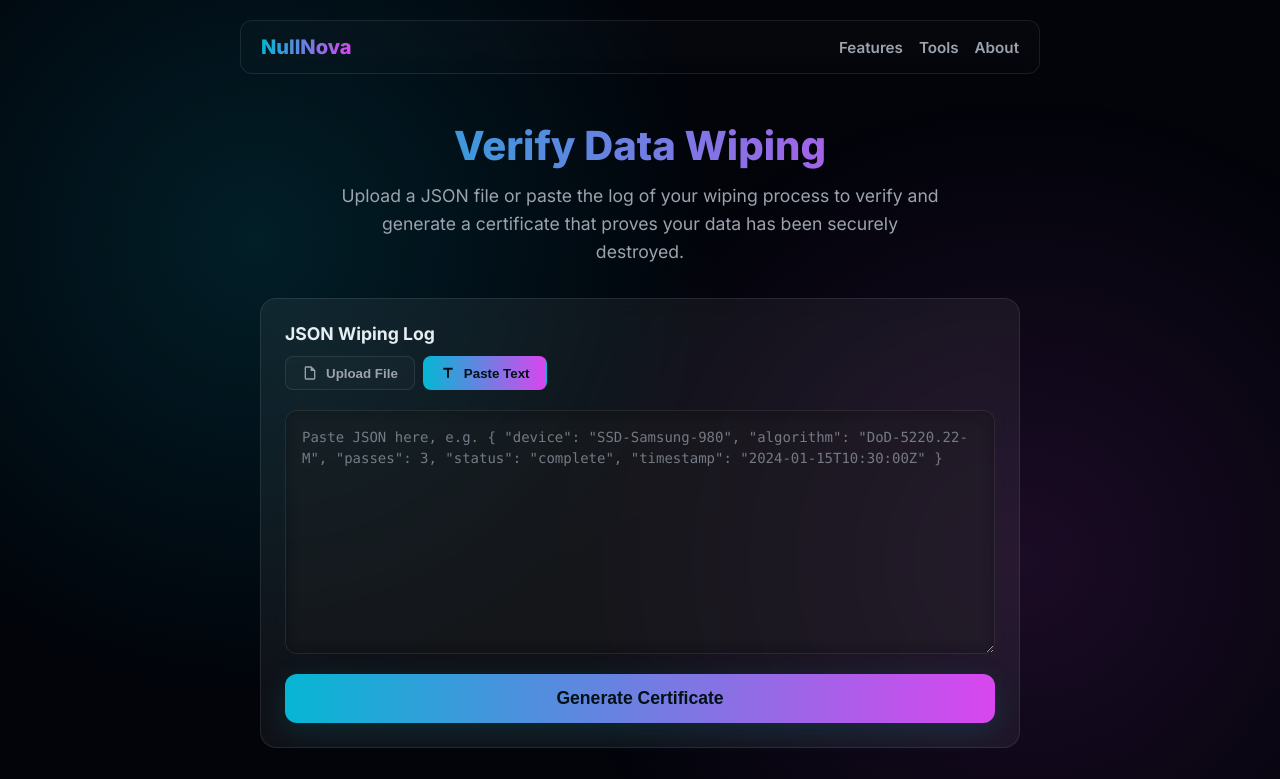
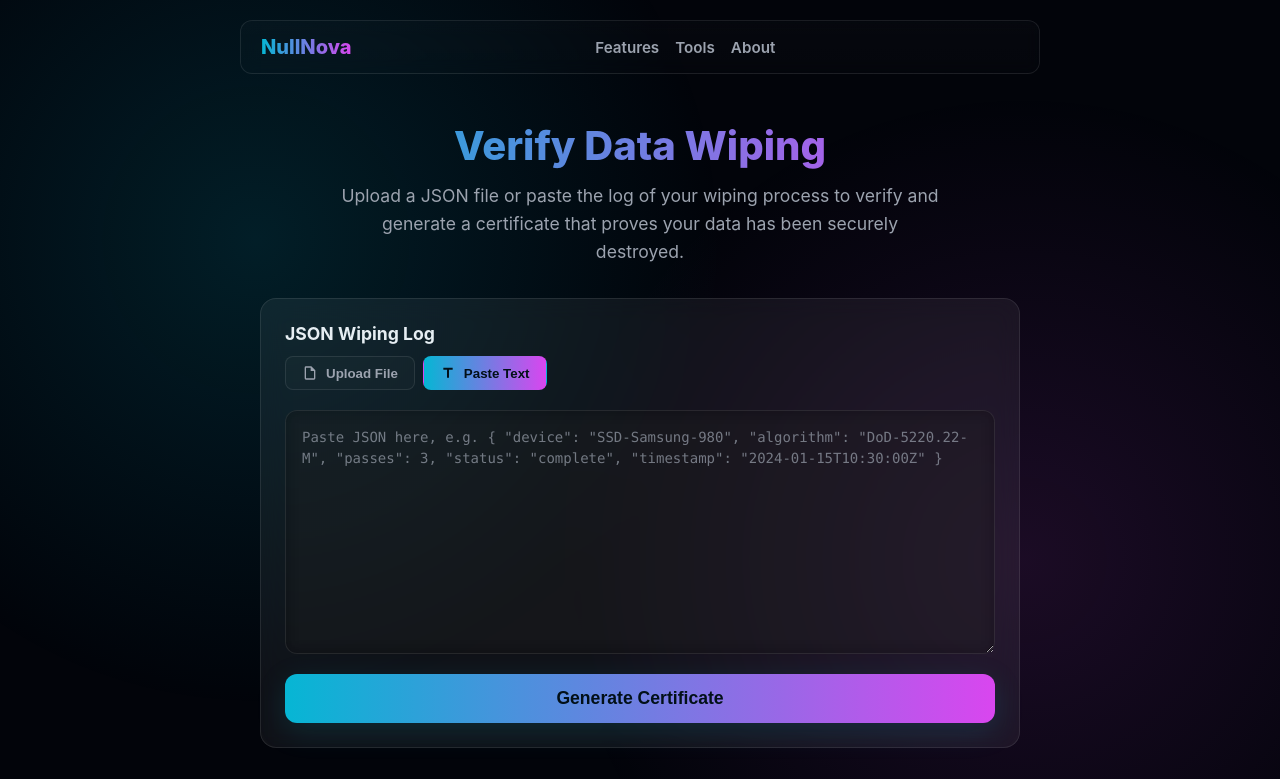
Before and after one commit to kryzhh/nullnova, a React (Create React App) app: page /verify in a window 1280 px wide. Shown: the top 779 px of the page. Built offline with nearby package versions, Linux system fonts and the light colour scheme; no server answers.

Commit message:
fixed css issue

```diff
--- a/src/components/verifypage.js
+++ b/src/components/verifypage.js
@@ -1,4 +1,7 @@
 import React, { useState, useEffect } from "react";
+import { Link } from 'react-router-dom';
+import { SignedIn, SignedOut, SignInButton, UserButton } from "@clerk/clerk-react";
+import { useUser } from "@clerk/clerk-react";
 
 // SVG Icons
 const IconUpload = ({ size = 20 }) => (
@@ -14,8 +17,8 @@ const IconText = ({ size = 20 }) => (
 );
 
 const VerifyPage = () => {
+  const { user } = useUser();
   const [jsonInput, setJsonInput] = useState("");
-  const [certificate, setCertificate] = useState(null);
   const [inputMode, setInputMode] = useState("text");
   const [isDragging, setIsDragging] = useState(false);
   const [status, setStatus] = useState("");
@@ -49,27 +52,15 @@ const VerifyPage = () => {
         setStatus("Certificate generated successfully!");
         setIsGenerating(false);
 
-        // Handle the API response - adjust based on your Lambda function's response format
-        if (data.downloadUrl) {
-          setDownloadUrl(data.downloadUrl);
+        if (data.download_url) {
+          setDownloadUrl(data.download_url);
         }
-
-        // Create local certificate object for display
-        const cert = {
-          title: "NullNova Data Wiping Certificate",
-          timestamp: new Date().toLocaleString(),
-          details: JSON.parse(jsonData),
-          certificateId: data.certificateId || `CERT-${Date.now()}`,
-          apiResponse: data,
-        };
-        setCertificate(cert);
       })
       .catch((error) => {
         console.error("Error generating certificate:", error);
         setStatus("Error generating certificate. Please try again.");
         setIsGenerating(false);
 
-        // Show error message to user
         alert(`Failed to generate certificate: ${error.message}`);
       });
   };
@@ -113,10 +104,7 @@ const VerifyPage = () => {
     }
 
     try {
-      // Validate JSON before sending to API
       JSON.parse(jsonInput);
-
-      // Send to Lambda function
       sendToApi(jsonInput);
     } catch (error) {
       alert("Invalid JSON. Please check your input.");
@@ -125,6 +113,70 @@ const VerifyPage = () => {
   };
 
   const styles = `
+    /* Header styles for VerifyPage */
+    .verify-navbar {
+      position: sticky;
+      top: 0;
+      z-index: 100;
+      display: flex;
+      justify-content: space-between;
+      align-items: center;
+      gap: 12px;
+      padding: 14px 20px;
+      border-radius: 12px;
+      background: linear-gradient(180deg, rgba(255,255,255,0.02), rgba(255,255,255,0.01));
+      border: 1px solid rgba(255,255,255,0.09);
+      backdrop-filter: blur(8px);
+      margin: 20px 20px 0 20px;
+      max-width: 800px;
+      margin-left: auto;
+      margin-right: auto;
+    }
+    .verify-navbar-logo {
+      font-weight: 800;
+      font-size: 1.25rem;
+      background: linear-gradient(90deg, #06b6d4, #d946ef);
+      -webkit-background-clip: text;
+      background-clip: text;
+      color: transparent;
+      text-decoration: none;
+      cursor: pointer;
+      transition: transform 0.2s ease;
+    }
+    .verify-navbar-logo:hover {
+      transform: scale(1.05);
+    }
+    .verify-navbar-links {
+      display: flex;
+      gap: 16px;
+      align-items: center;
+    }
+    .verify-navbar-link {
+      color: #9ca3af;
+      text-decoration: none;
+      font-weight: 600;
+      font-size: 0.95rem;
+      transition: color 0.2s ease;
+    }
+    .verify-navbar-link:hover {
+      color: #fff;
+    }
+    .verify-navbar-cta {
+      display: inline-block;
+      padding: 10px 22px;
+      border-radius: 8px;
+      background: linear-gradient(90deg, #06b6d4, #d946ef);
+      color: #021018;
+      font-weight: 700;
+      text-decoration: none;
+      font-size: 1rem;
+      box-shadow: 0 4px 15px rgba(6,182,212,0.12);
+      transition: transform 0.2s, box-shadow 0.2s;
+    }
+    .verify-navbar-cta:hover {
+      transform: translateY(-2px) scale(1.04);
+      box-shadow: 0 8px 25px rgba(6,182,212,0.18);
+    }
     @import url('https://fonts.googleapis.com/css2?family=Inter:wght@400;600;700;800&display=swap');
 
     * {
@@ -140,12 +192,7 @@ const VerifyPage = () => {
       -moz-osx-font-smoothing: grayscale;
     }
 
-    .verify-page {
-      min-height: 100vh;
-      position: relative;
-      overflow-x: hidden;
-      width: 100%;
-    }
+
 
     .verify-page::before {
       content: '';
@@ -182,7 +229,20 @@ const VerifyPage = () => {
           radial-gradient(circle at 70% 80%, rgba(217,70,239,0.15), transparent 40%);
       }
     }
+     .navbar {
+        margin: 16px;
+        margin-bottom: 0;
+        padding: 12px 16px;
+      }
 
+      .navbar-links {
+        gap: 12px;
+      }
+
+      .navbar-link {
+        font-size: 0.9rem;
+      }
+    }
     .navbar {
       position: sticky;
       top: 0;
@@ -573,42 +633,26 @@ const VerifyPage = () => {
         padding: 20px;
       }
 
-      .navbar {
-        margin: 16px;
-        margin-bottom: 0;
-        padding: 12px 16px;
-      }
 
-      .navbar-links {
-        gap: 12px;
-      }
-
-      .navbar-link {
-        font-size: 0.9rem;
-      }
-    }
   `;
 
   return (
     <div className="verify-page">
       <style>{styles}</style>
+      <header className="verify-navbar" role="banner">
+        <div className="verify-navbar-logo">NullNova</div>
+        <nav className="verify-navbar-links" role="navigation" aria-label="Main navigation">
+          <Link className="verify-navbar-link" to="/#features">Features</Link>
+          <Link className="verify-navbar-link" to="/#tools">Tools</Link>
+          <Link className="verify-navbar-link" to="/#about">About</Link>
+        </nav>
+        <div style={{ display: 'flex', alignItems: 'center', gap: 12 }}>
+          <SignedIn>
+            <UserButton appearance={{ elements: { userButtonBox: 'verify-navbar-cta' } }} />
+          </SignedIn>
+        </div>
+      </header>
 
-      <nav className="navbar">
-        <a href="/" className="navbar-logo">
-          NullNova
-        </a>
-        <div className="navbar-links">
-          <a className="navbar-link" href="/#features">
-            Features
-          </a>
-          <a className="navbar-link" href="/#tools">
-            Tools
-          </a>
-          <a className="navbar-link" href="/#about">
-            About
-          </a>
-        </div>
-      </nav>
 
       <div className="verify-container">
         <div className="verify-header">
@@ -701,20 +745,9 @@ const VerifyPage = () => {
           )}
         </div>
 
-        {certificate && (
+        {downloadUrl && (
           <div className="certificate-section">
-            <h2 className="certificate-title">{certificate.title}</h2>
-            <p className="certificate-timestamp">
-              <strong>Generated:</strong> {certificate.timestamp}
-            </p>
-            {certificate.certificateId && (
-              <p className="certificate-id">
-                <strong>Certificate ID:</strong> {certificate.certificateId}
-              </p>
-            )}
-
-            {downloadUrl && (
-              <div className="download-section">
+            <div className="download-section">
                 <a
                   href={downloadUrl}
                   download
@@ -724,11 +757,6 @@ const VerifyPage = () => {
                   Download Certificate PDF
                 </a>
               </div>
-            )}
-
-            <pre className="certificate-details">
-              {JSON.stringify(certificate.details, null, 2)}
-            </pre>
           </div>
         )}
 
```
